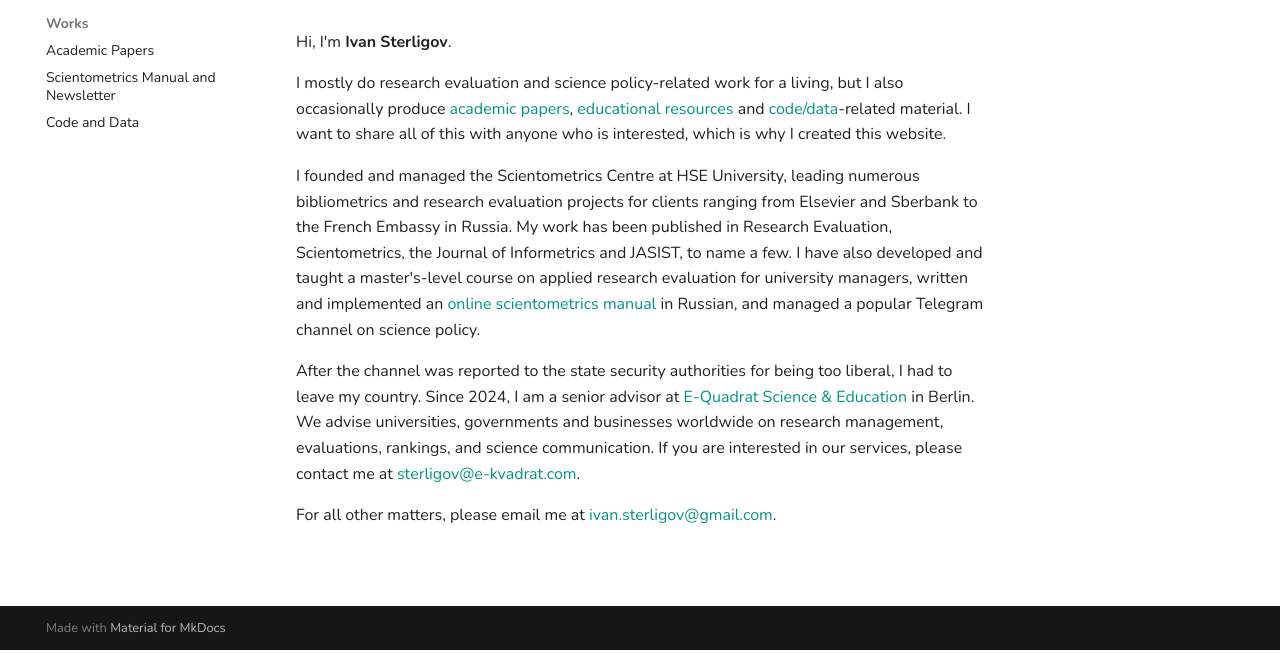
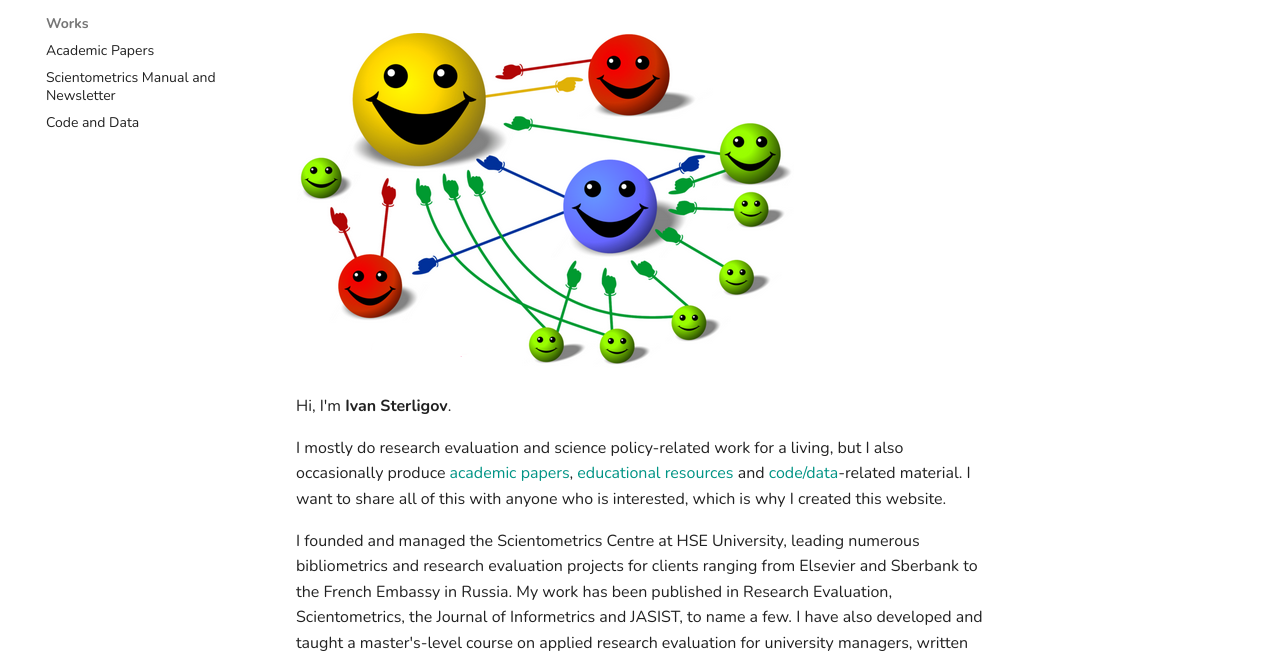
Before and after one commit to IvanSterligov/IvanSterligov.github.io, a plain HTML site: page index.html in a window 1280 px wide. Shown: the part 150-803 px from the top of the page. Drawn offline with nearby package versions, Linux system fonts and the light colour scheme.

Commit message:
Deployed  with MkDocs version: 1.6.1

```diff
--- a/index.html
+++ b/index.html
@@ -403,6 +403,7 @@
 
   <h1>About me</h1>
 
+<p><img alt="Screenshot" src="img/pagerank.png" /></p>
 <p>Hi, I'm <strong>Ivan Sterligov</strong>. </p>
 <p>I mostly do research evaluation and science policy-related work for a living, but I also occasionally produce <a href="/objects/papers/">academic papers</a>, <a href="/objects/manuals/">educational resources</a> and <a href="/objects/codendata/">code/data</a>-related material. I want to share all of this with anyone who is interested, which is why I created this website.</p>
 <p>I founded and managed the Scientometrics Centre at HSE University, leading numerous bibliometrics and research evaluation projects for clients ranging from Elsevier and Sberbank to the French Embassy in Russia. My work has been published in Research Evaluation, Scientometrics, the Journal of Informetrics and JASIST, to name a few. I have also developed and taught a master's-level course on applied research evaluation for university managers, written and implemented an <a href="https://sciguide.hse.ru/">online scientometrics manual</a> in Russian, and managed a popular Telegram channel on science policy.</p>
```
